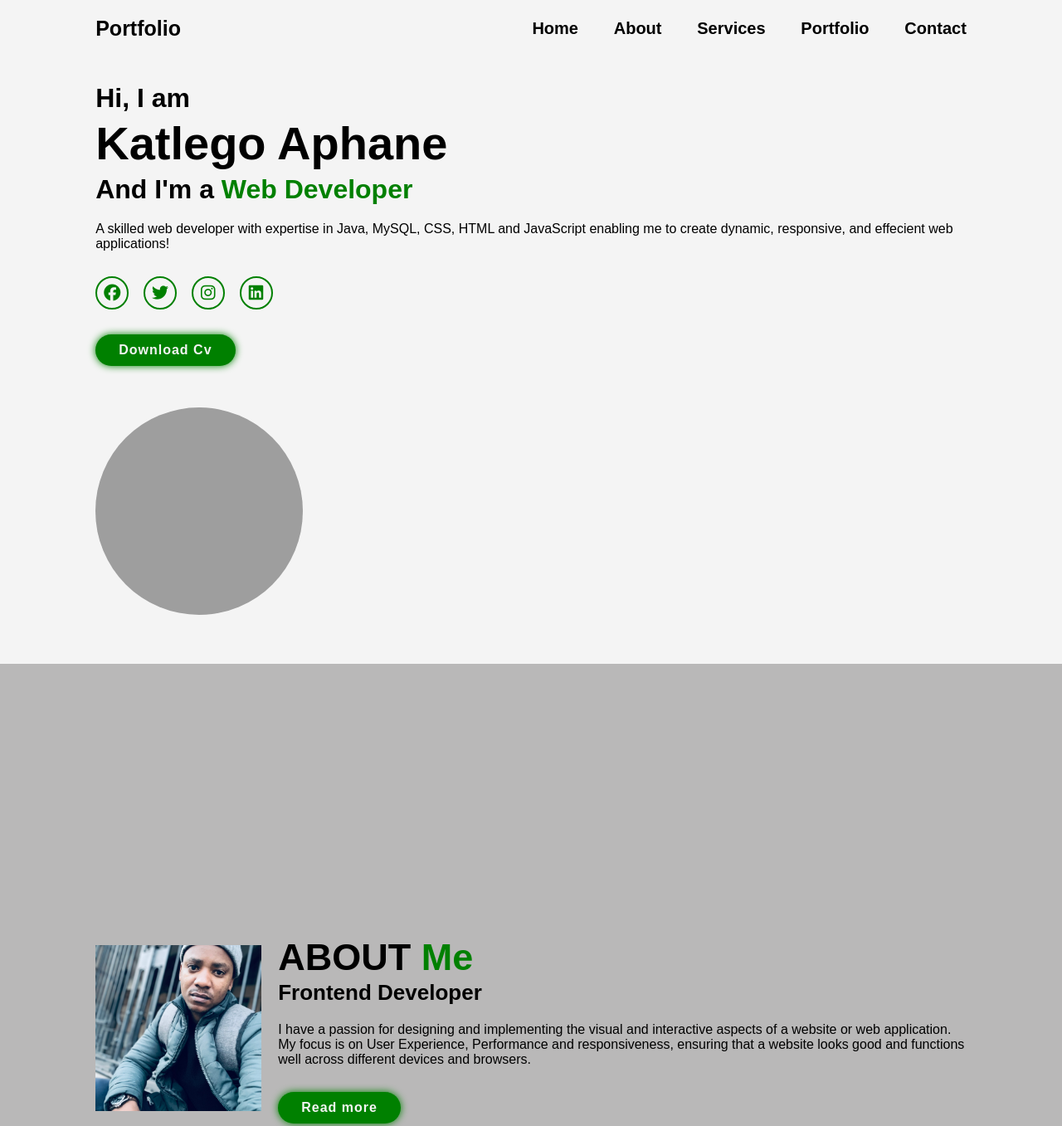
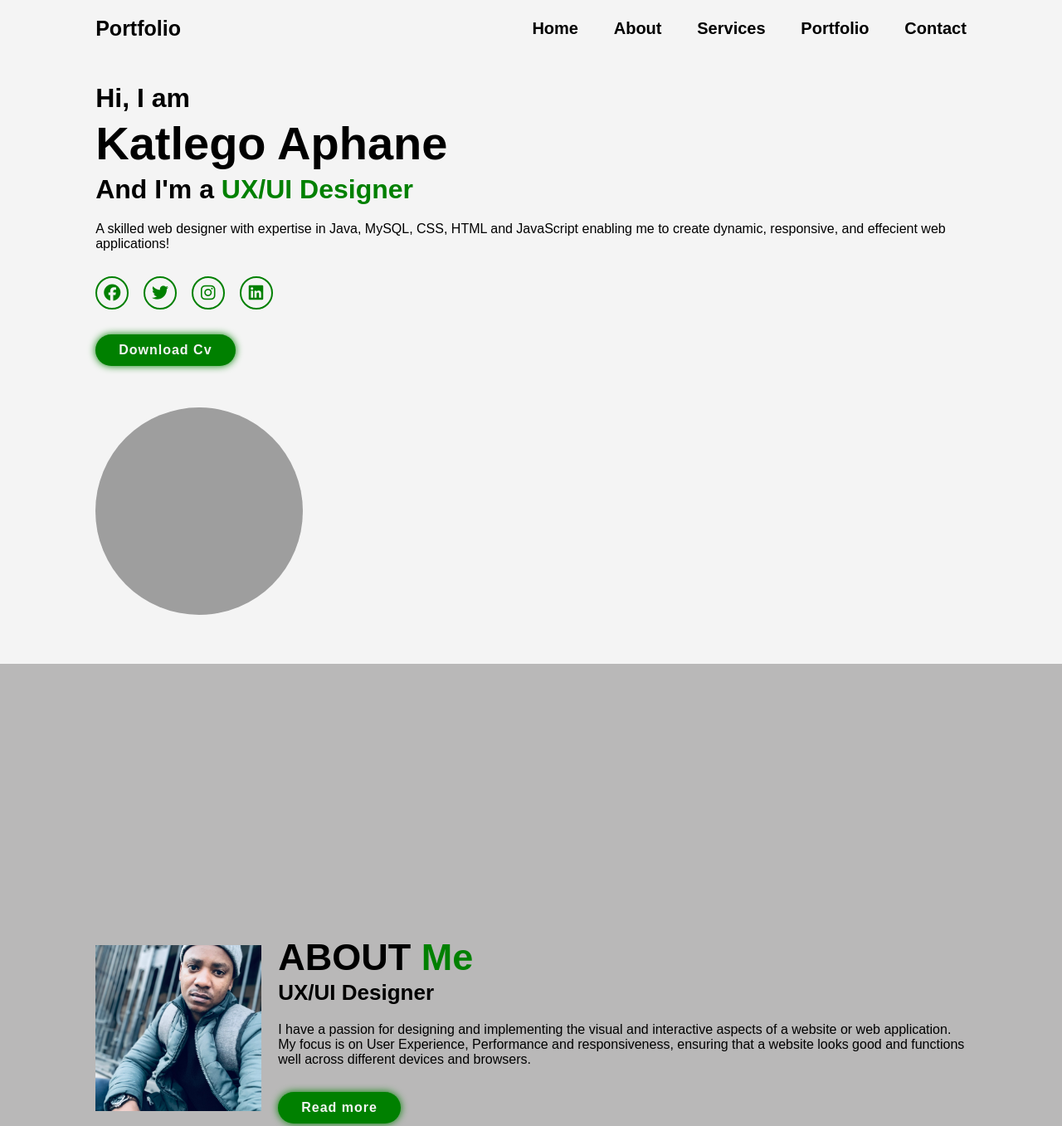
Before and after one commit to Katlego-dev/Portfolio-Page, a plain HTML site: page index.html in a window 1280 px wide. Shown: the top 1357 px of the page at 83% size. Drawn offline with Linux system fonts and the light colour scheme; grey boxes are pictures that could not be loaded; a script that the page names is missing.

Commit message:
update html

```diff
--- a/index.html
+++ b/index.html
@@ -28,8 +28,8 @@
       <div class="home-content">
         <h3>Hi, I am</h3>
         <h1>Katlego Aphane</h1>
-        <h3>And I'm a <span>Web Developer</span></h3>
-        <p>A skilled web developer with expertise in Java, MySQL,
+        <h3>And I'm a <span>UX/UI Designer</span></h3>
+        <p>A skilled web designer with expertise in Java, MySQL,
  CSS, HTML and JavaScript enabling me to create dynamic, responsive, and effecient web applications!</p>
         <div class="social-media">
           <a href="#"><i class="fa-brands fa-facebook"></i></a>
@@ -51,7 +51,7 @@
 
     <div class="about-content">
       <h2 class="heading">ABOUT <span>Me</span></h2>
-      <h3>Frontend Developer</h3>
+      <h3>UX/UI Designer</h3>
       <p>I have a passion for designing and implementing the visual and interactive aspects of a website or web application. My focus is on User Experience, Performance and responsiveness, ensuring that a website looks good and functions well across different devices and browsers.</p>
       <a href="#" class="btn">Read more</a>
       </div>
```
